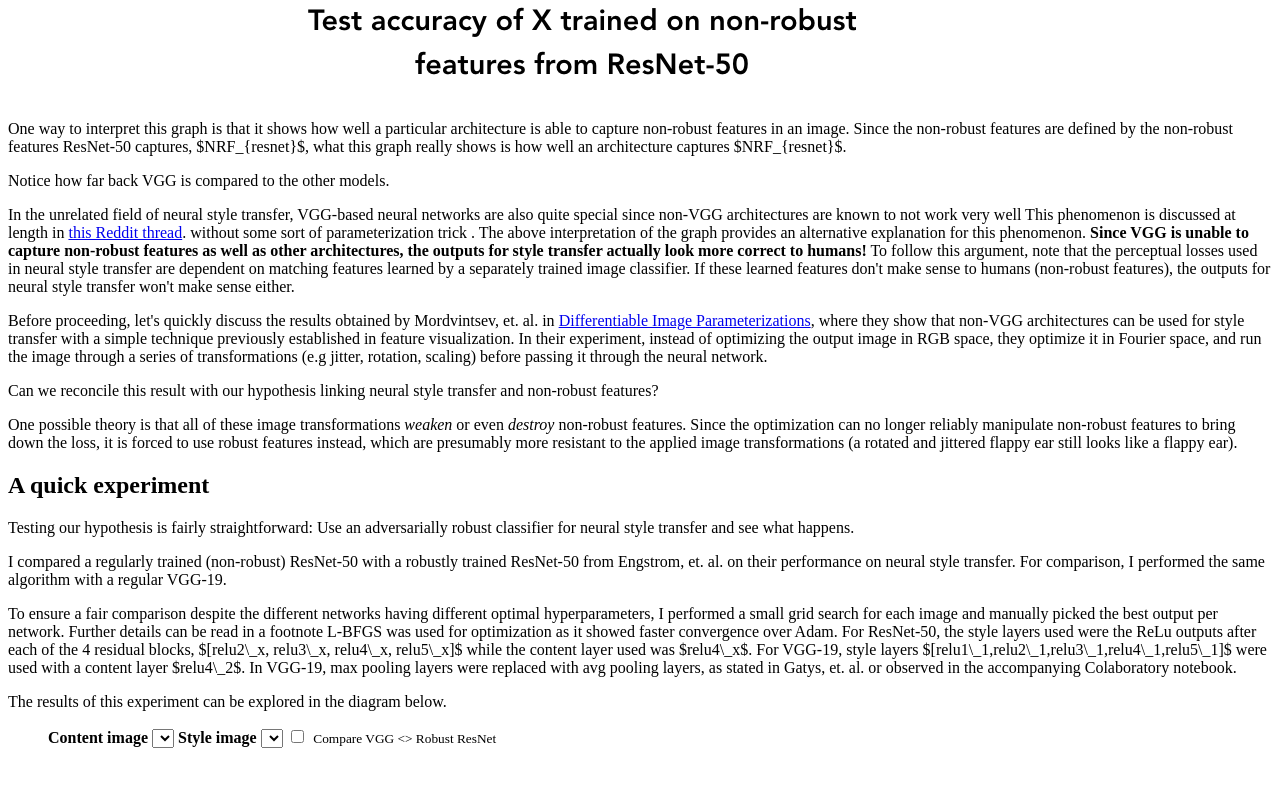
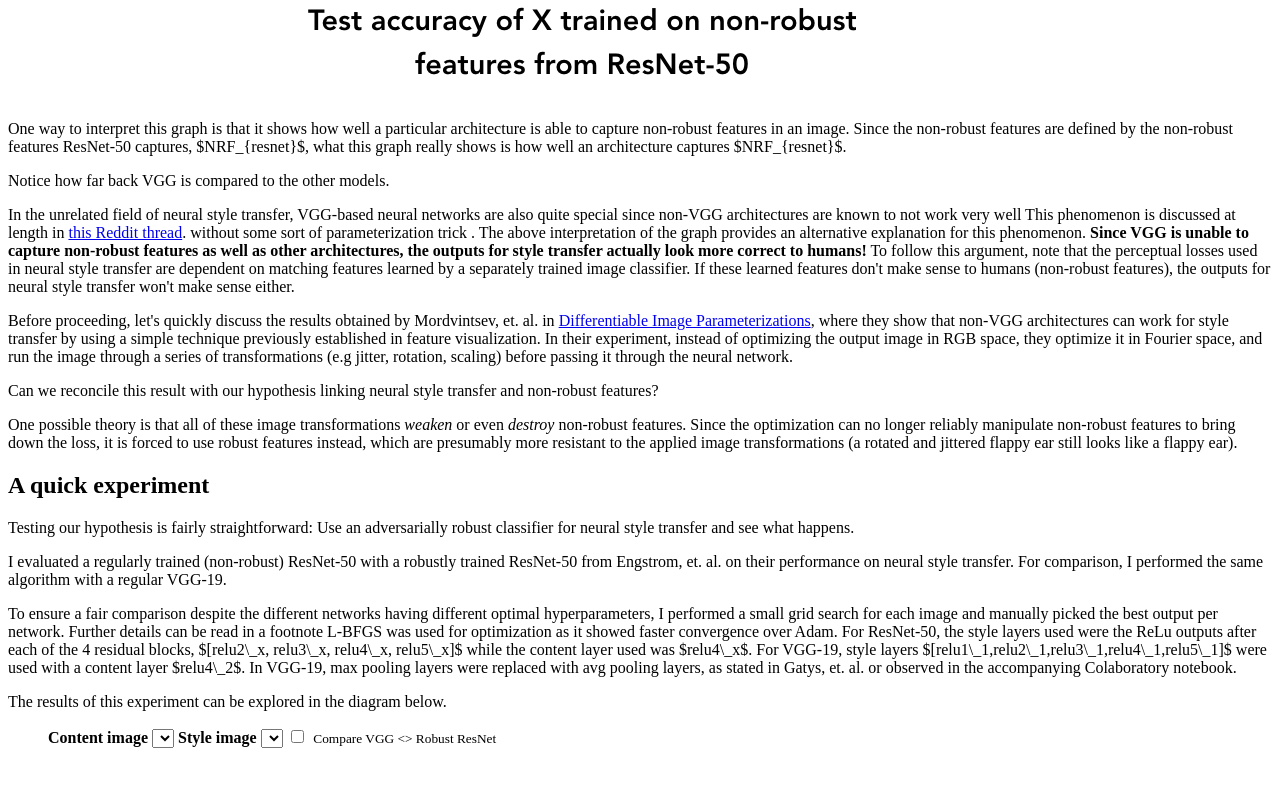
Before and after one commit to reiinakano/post--robust-neural-style, a Svelte app: page / in a window 1280 px wide. Shown: the part 436-1222 px from the top of the page. Built offline with nearby package versions, Linux system fonts and the light colour scheme; a script that the page names is missing.

Commit message:
better wording

```diff
--- a/src/index.ejs
+++ b/src/index.ejs
@@ -82,7 +82,7 @@
   </p>
 
   <p>
-    Before proceeding, let's quickly discuss the results obtained by Mordvintsev, et. al.<d-cite key="mordvintsev2018differentiable"></d-cite> in <a href="https://distill.pub/2018/differentiable-parameterizations/">Differentiable Image Parameterizations</a>, where they show that non-VGG architectures can be used for style transfer with a simple technique previously established in feature visualization<d-cite key="olah2017feature"></d-cite>.
+    Before proceeding, let's quickly discuss the results obtained by Mordvintsev, et. al.<d-cite key="mordvintsev2018differentiable"></d-cite> in <a href="https://distill.pub/2018/differentiable-parameterizations/">Differentiable Image Parameterizations</a>, where they show that non-VGG architectures can work for style transfer by using a simple technique previously established in feature visualization<d-cite key="olah2017feature"></d-cite>.
     In their experiment, instead of optimizing the output image in RGB space, they optimize it in Fourier space, and run the image through a series of transformations (e.g jitter, rotation, scaling) before passing it through the neural network.
   </p>
 
@@ -103,7 +103,7 @@
   </p>
 
   <p>
-    I compared a regularly trained (non-robust) ResNet-50 with a robustly trained ResNet-50 from Engstrom, et. al.<d-cite key="engstrom2019learning"></d-cite> on their performance on neural style transfer<d-cite key="gatys2015"></d-cite>.
+    I evaluated a regularly trained (non-robust) ResNet-50 with a robustly trained ResNet-50 from Engstrom, et. al.<d-cite key="engstrom2019learning"></d-cite> on their performance on neural style transfer<d-cite key="gatys2015"></d-cite>.
     For comparison, I performed the same algorithm with a regular VGG-19<d-cite key="simonyan2014very"></d-cite>.
   </p>
 
@@ -201,7 +201,7 @@
     It is currently unclear exactly what causes these artifacts.
     One theory is that they are checkerboard artifacts<d-cite key="odena2016deconvolution"></d-cite> caused by non-divisible kernel size and stride in the convolution layers.
     They could also be artifacts caused by the presence of max pooling layers<d-cite key="Hnaff2016GeodesicsOL"></d-cite> in ResNet.
-    An interesting implication is that these artifacts, while problematic, seem largely distinct from the problem that adversarial robustness solves in neural style transfer.
+    An interesting implication is that these artifacts, while problematic, seem orthogonal to the problem that adversarial robustness solves in neural style transfer.
   </p>
 
   <h2>VGG remains a mystery</h2>
```
